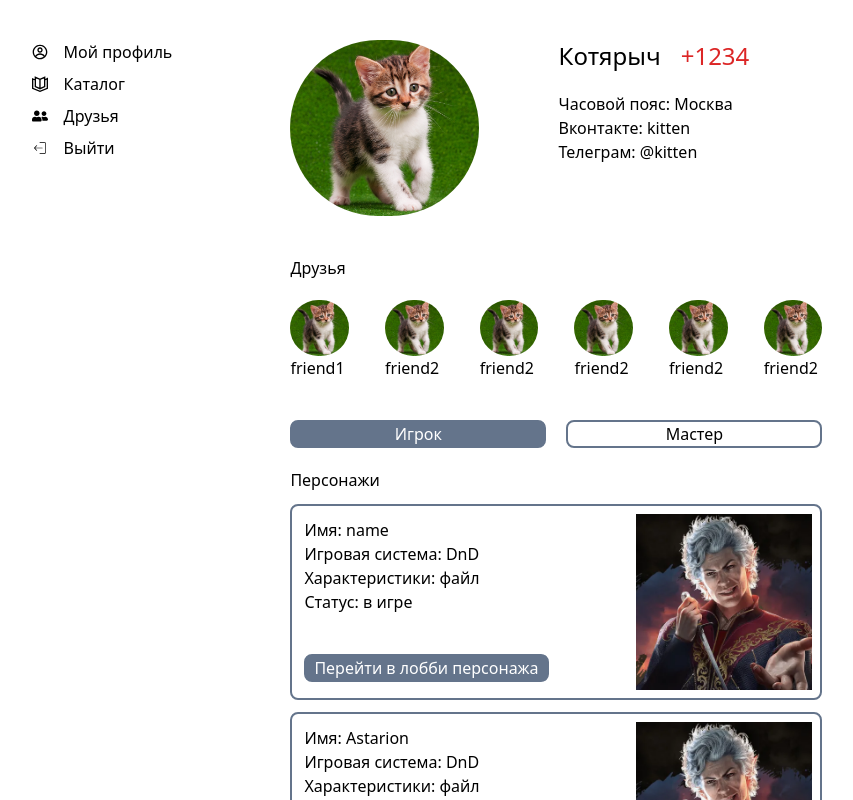
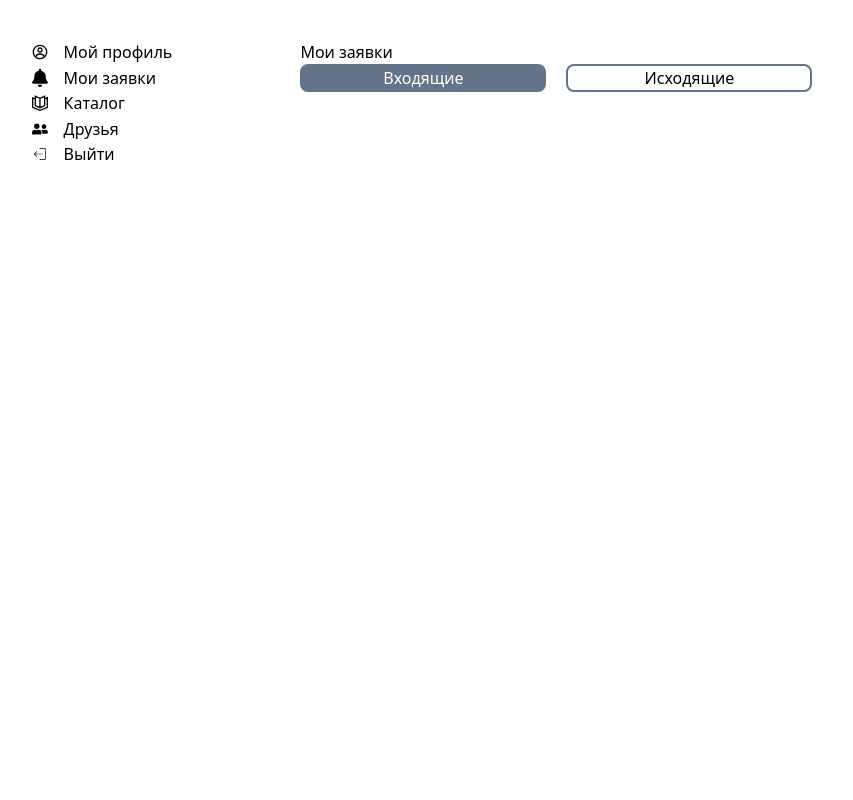
Before and after one commit to IndianMax03/db-coursework, a React (Create React App) app in the folder src/step-4/frontend/: page /requests in a window 1280 px wide. Before the commit this address led to /profile. Shown: the top 800 px of the page, without its empty margins (218-1071 px from the left). Built offline with nearby package versions, Linux system fonts and the light colour scheme; the HTML template or start-up script is replaced by a standard one.

Commit message:
add request page

```diff
--- a/src/step-4/frontend/src/components/CharacterSelection.jsx
+++ b/src/step-4/frontend/src/components/CharacterSelection.jsx
@@ -1,10 +1,19 @@
 import { Link } from 'react-router-dom';
 import Character from './Character';
 
-const CharacterSelection = ({ characters }) => {
+const CharacterSelection = () => {
+  const characters = [<Character />, <Character />];
   return (
-    <div className="flex border-solid border-2 border-slate-500 rounded-lg">
-      {characters.map((character) => character)}
+    <div className="">
+      <div className="text-lg mb-3">Выберите персонажа для подачи заявки</div>
+      {characters.map((character) => (
+        <div>
+          <div> {character} </div>
+          <button className=" mb-10 mt-3 border-solid border-2 bg-slate-500 text-white border-slate-500 rounded-lg  px-2 ">
+            Выбрать
+          </button>
+        </div>
+      ))}
     </div>
   );
 };
--- a/src/step-4/frontend/src/components/GameCreationForm.jsx
+++ b/src/step-4/frontend/src/components/GameCreationForm.jsx
@@ -38,7 +38,7 @@ const GameCreationForm = () => {
         </div>
         <div className="flex justify-between space-x-5">
           <div>Описание</div>
-          <input className="border-2 rounded-lg" type='text'></input>
+          <input className="border-2 rounded-lg" type="text"></input>
         </div>
 
         <div className="flex justify-between space-x-5">
--- a/src/step-4/frontend/src/components/Lobby.jsx
+++ b/src/step-4/frontend/src/components/Lobby.jsx
@@ -1,3 +1,5 @@
+import { Link } from 'react-router-dom';
+
 const Lobby = ({ game, master, players }) => {
   return (
     <div className="space-y-5 p-5 border-solid border-2 border-slate-500 rounded-lg">
@@ -23,7 +25,7 @@ const Lobby = ({ game, master, players }) => {
       ))}
       {game.status === 'not-started' ? (
         <button className="mt-2 border-solid border-2 bg-slate-500 text-white border-slate-500 rounded-lg  px-2 ">
-          Подать заявку на участие
+          <Link to="/character-selection">Подать заявку на участие</Link>
         </button>
       ) : (
         ''
--- a/src/step-4/frontend/src/components/Master.jsx
+++ b/src/step-4/frontend/src/components/Master.jsx
@@ -36,8 +36,8 @@ const Master = () => {
           tags={['DnD', 'долгая']}
         />
         <button className="border-solid border-2 bg-slate-500 text-white border-slate-500 rounded-lg  px-2 ">
-        <Link to="/game-creation">Создать игру</Link>
-      </button>
+          <Link to="/game-creation">Создать игру</Link>
+        </button>
       </div>
       <div className="space-y-3 mb-5">
         <div> Отзывы </div>
--- a/src/step-4/frontend/src/components/Navbar.jsx
+++ b/src/step-4/frontend/src/components/Navbar.jsx
@@ -3,6 +3,7 @@ import { CgProfile } from 'react-icons/cg';
 import { GrCatalog } from 'react-icons/gr';
 import { FaUserFriends } from 'react-icons/fa';
 import { CiLogout } from 'react-icons/ci';
+import { FaBell } from 'react-icons/fa';
 
 const Navbar = () => {
   return (
@@ -10,6 +11,10 @@ const Navbar = () => {
       <Link to={'/profile'} className="flex space-x-4">
         <CgProfile className="h-6" />
         <div>Мой профиль</div>
+      </Link>
+      <Link to={'/requests'} className="flex space-x-4">
+        <FaBell className="h-6" />
+        <div> Мои заявки</div>
       </Link>
       <Link to={'/catalog'} className="flex space-x-4">
         <GrCatalog className="h-6" />
--- /dev/null
+++ b/src/step-4/frontend/src/components/Requests.jsx
@@ -0,0 +1,42 @@
+import { useState } from "react";
+
+const Requests = () => {
+const [status, setStatus] = useState('incoming');
+
+const handleStatusChange = (newStatus) => {
+    if (newStatus === status){
+        return;
+    }
+    setStatus(newStatus);
+}
+
+  return (
+    <div>
+      <div>Мои заявки</div>
+      <div className=" flex space-x-5 justify-center mb-5">
+          <button
+            className={
+              'incoming' === status
+                ? 'border-solid border-2 text-white border-slate-500 bg-slate-500 rounded-lg w-full'
+                : 'border-solid border-2 border-slate-500 rounded-lg w-full'
+            }
+            onClick={() => handleStatusChange('incoming')}
+          >
+            Входящие
+          </button>
+          <button
+            className={
+              'outgoing' === status
+                ? 'border-solid border-2 text-white border-slate-500 bg-slate-500 rounded-lg w-full'
+                : 'border-solid border-2 border-slate-500 rounded-lg w-full'
+            }
+            onClick={() => handleStatusChange('outgoing')}
+          >
+            Исходящие
+          </button>
+        </div>
+    </div>
+  );
+};
+
+export default Requests;
--- a/src/step-4/frontend/src/router/index.js
+++ b/src/step-4/frontend/src/router/index.js
@@ -7,6 +7,8 @@ import RegisterForm from '../components/RegisterForm';
 import LobbyPage from '../components/LobbyPage';
 import CharacterCreationForm from '../components/CharacterCreationForm';
 import GameCreationForm from '../components/GameCreationForm';
+import CharacterSelection from '../components/CharacterSelection';
+import Requests from '../components/Requests';
 
 export const privateRoutes = [
   { path: '/friends', element: <Friends /> },
@@ -15,7 +17,9 @@ export const privateRoutes = [
   { path: '*', element: <Navigate to="/profile" replace /> },
   { path: '/lobby', element: <LobbyPage /> },
   { path: '/character-creation', element: <CharacterCreationForm /> },
-  { path: '/game-creation', element: <GameCreationForm/>},
+  { path: '/game-creation', element: <GameCreationForm /> },
+  { path: '/character-selection', element: <CharacterSelection /> },
+  { path: '/requests', element: <Requests /> },
   //   TODO: delete when auth is done
   { path: '/register', element: <RegisterForm /> },
   { path: '/login', element: <LoginForm /> }
```
